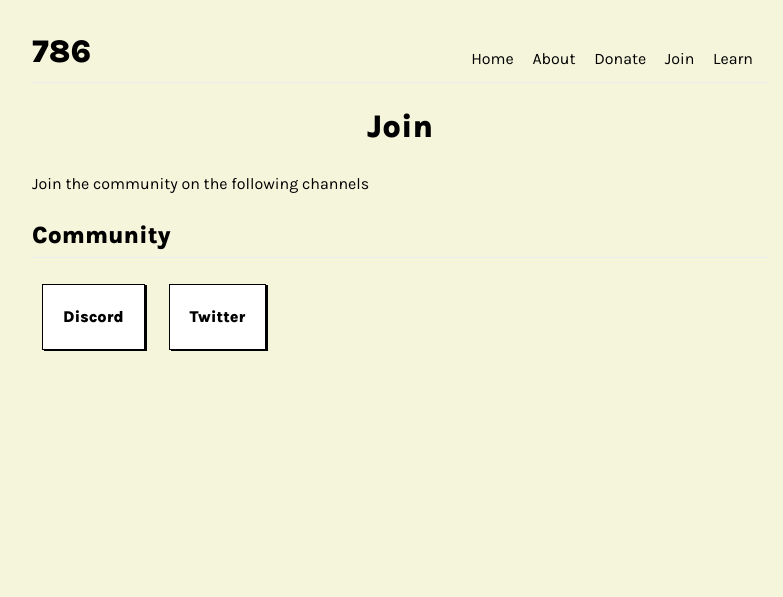
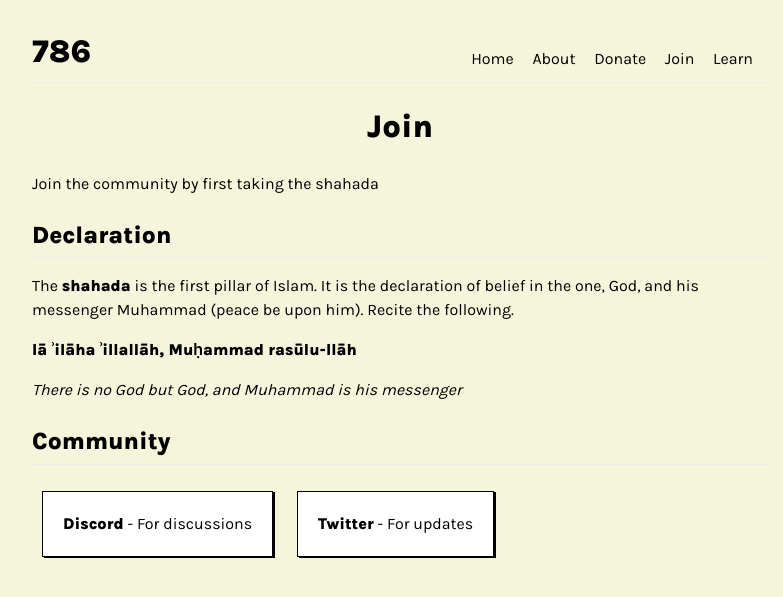
Before and after one commit to feyroozecode/786.world, a Jekyll site: the page built from pages/join.md, in a window 1280 px wide. Shown: the top 597 px of the page, without its empty margins (240-1023 px from the left). Built offline with Jekyll 4.4.1, drawn with Linux system fonts in a browser that asks for light colours; comment, search, counter and statistics services are not loaded.

Commit message:
rename pages

```diff
--- a/pages/join.md
+++ b/pages/join.md
@@ -4,11 +4,20 @@ title: Join
 permalink: /join
 ---
 
-Join the community on the following channels
+Join the community by first taking the shahada
+
+## Declaration
+
+The [shahada](https://en.wikipedia.org/wiki/Shahada) is the first pillar of Islam. It is the declaration of belief in the one, God, and his messenger
+Muhammad (peace be upon him). Recite the following.
+
+**lā ʾilāha ʾillallāh, Muḥammad rasūlu-llāh**
+
+*There is no God but God, and Muhammad is his messenger*
 
 ## Community
 
-- [Discord](https://discord.gg/dybMMCDRHN)
-- [Twitter](https://twitter.com/786worlds)
+- [Discord](https://discord.gg/dybMMCDRHN) - For discussions
+- [Twitter](https://twitter.com/786worlds) - For updates
 
 <br>
```
Also changed, not shown: pages/learn.md (+15 -9 lines), pages/99-names.md (renamed from pages/99.md).
